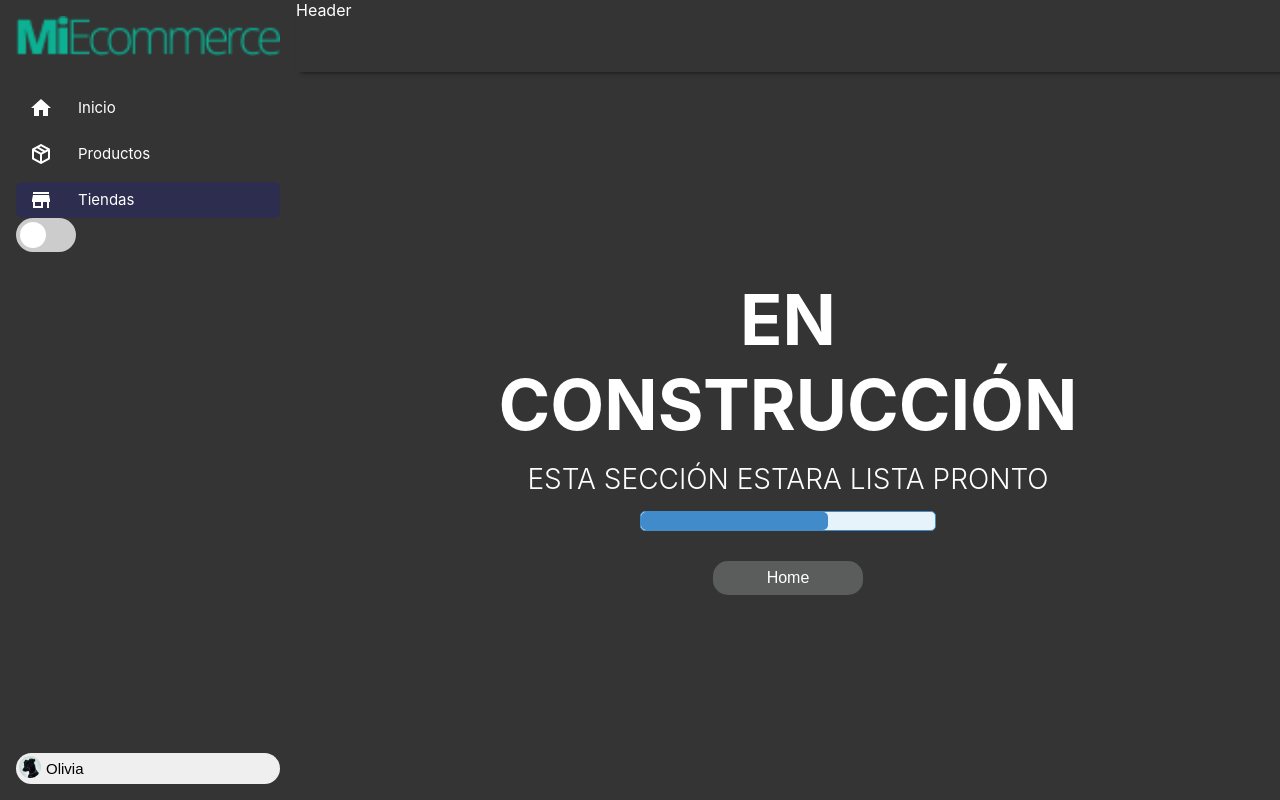
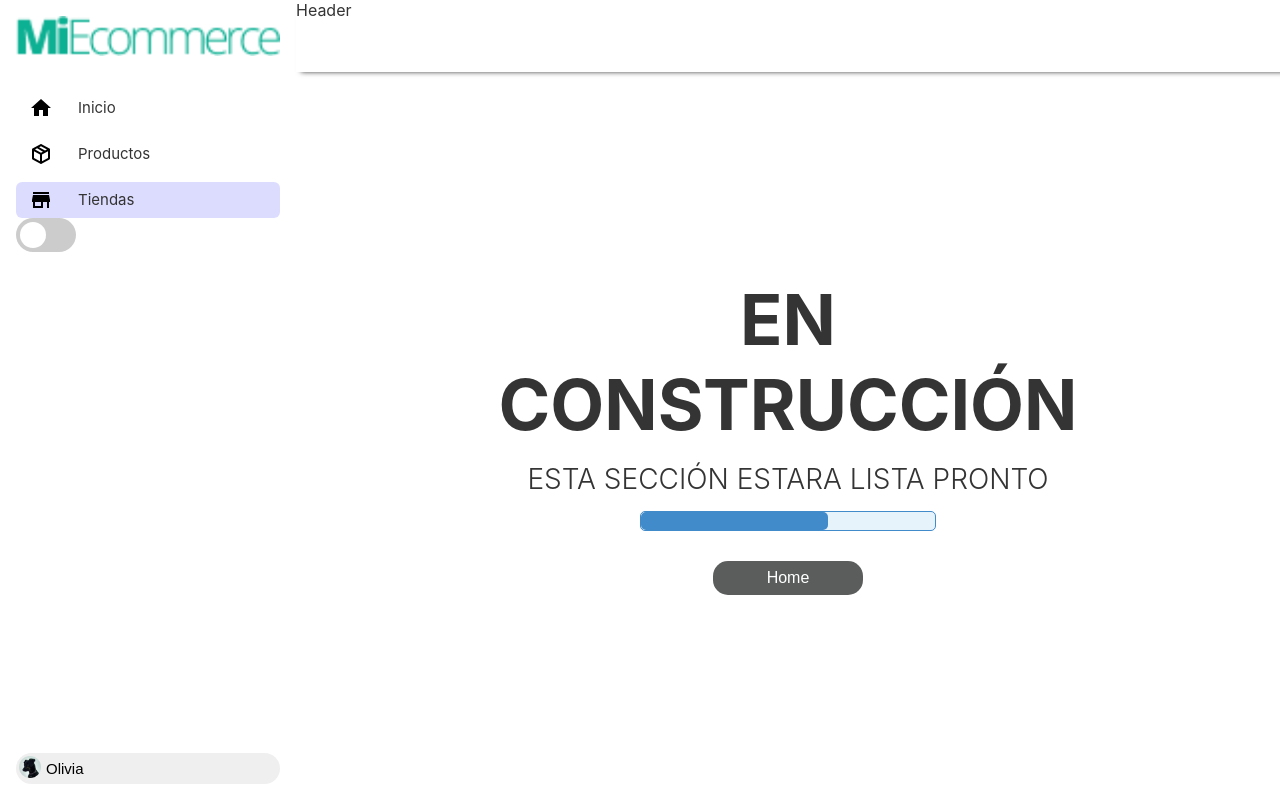
Before and after one commit to JoaquinVarelaCenco/Dashboard-Equipo1, a React (Create React App) app: page /stores in a window 1280 px wide. Built offline with nearby package versions, Linux system fonts and the light colour scheme.

Commit message:
Se guarda en LocalStorage el valor de darkMode

```diff
--- a/src/components/SwitchToggle/SwitchToggle.js
+++ b/src/components/SwitchToggle/SwitchToggle.js
@@ -1,12 +1,26 @@
+import { useContext, useRef } from "react";
+import { ThemeContext } from "../../context/ThemeContext";
 import "./SwitchToggle.css";
 
 const SwitchToggle = () => {
-  return (
-    <label class="switch">
-        <input type="checkbox" />
-        <span class="slider round"></span>
-    </label>
-  )
+    const { theme, toggleTheme } = useContext(ThemeContext);
+
+    const checkbox = useRef();
+
+    const handleChange = (e)=>{
+        toggleTheme();
+    }
+
+    return (
+        <label className="switch">
+            <input
+                type="checkbox"
+                ref={checkbox}
+                onChange={handleChange}
+            />
+            <span className="slider round"></span>
+        </label>
+    )
 }
 
 export default SwitchToggle
--- a/src/components/sideBar/SideBar.js
+++ b/src/components/sideBar/SideBar.js
@@ -11,7 +11,7 @@ import SwitchToggle from "../SwitchToggle/SwitchToggle";
 
 const Sidebar = () => {
 
-  const { theme, toggleTheme } = useContext(ThemeContext);
+  const { theme } = useContext(ThemeContext);
 
   return (
     <div className={`sideBar ${theme}`}>
@@ -24,7 +24,7 @@ const Sidebar = () => {
         </div>
 
 
-        <SwitchToggle onClick={() => toggleTheme()}/>
+        <SwitchToggle />
 
       </div>
       <button className="user-button">
--- a/src/context/ThemeContext.js
+++ b/src/context/ThemeContext.js
@@ -1,15 +1,19 @@
 import { useState, createContext } from 'react'
 
-export const ThemeContext = createContext('dark')
+export const ThemeContext = createContext('clear');
 
 export const ThemeProvider = ({children}) => {
 
-    const [ theme, setTheme ] = useState('dark')
+    // const initialMode = (localStorage.getItem("darkMode")) ? localStorage.getItem("darkMode") : 'clear';
+
+    const [ theme, setTheme ] = useState('clear');
 
     const value = {
         theme,
         toggleTheme: () => setTheme(prev => prev === 'dark' ? 'clear' : 'dark')
     }
+    localStorage.setItem("darkMode", theme);
+
 
 return (
         <ThemeContext.Provider value={value}>
```
